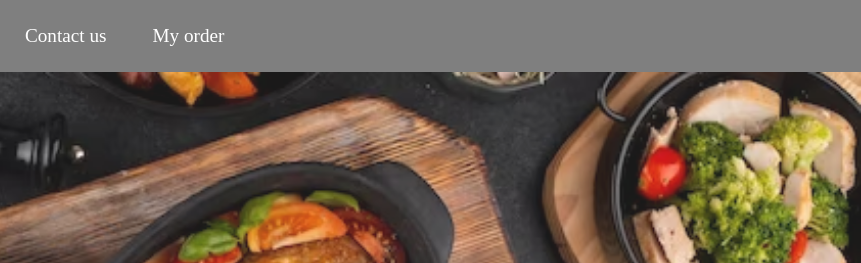
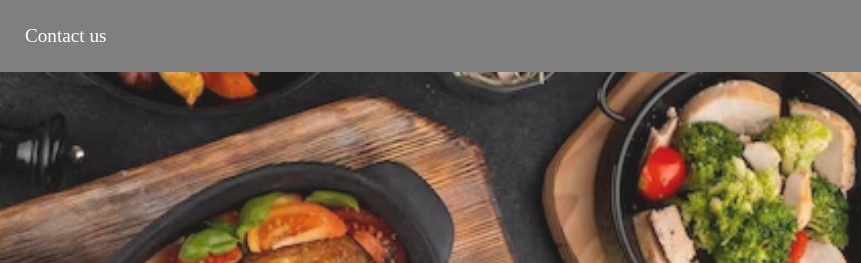
Before and after one commit to Rajankannaujiya/onlinemeal, a plain HTML site: page index.html in a window 1280 px wide. Shown: the top 263 px of the page, 419-1280 px from the left. Drawn offline with Linux system fonts and the light colour scheme; files whose address does not match are found by name; a web font is replaced by a local one.

Commit message:
Update index.html

```diff
--- a/index.html
+++ b/index.html
@@ -24,7 +24,6 @@
             <li class="item"><a href="#services">Servises</a></li>
             <li class="item"><a href="#client-section">clients</a></li>
             <li class="item"><a href="#contact">Contact us</a></li>
-            <li class="item"><a href="#client-section">My order</a></li>
         </ul>
     </nav>
     <section id="home">
```
